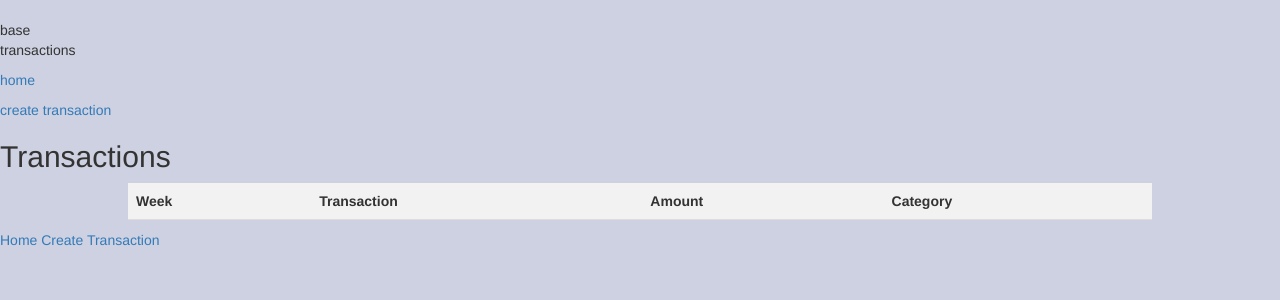
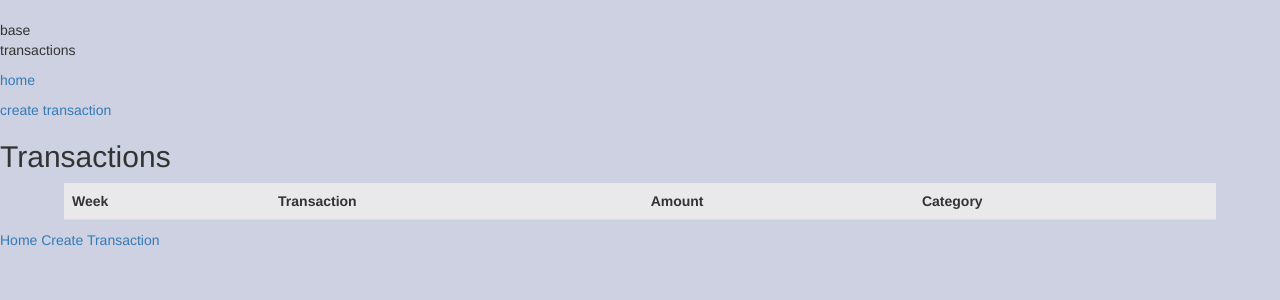
Before and after one commit to katelync12/budgetRoyale, a Django app: page /transactions/ in a window 1280 px wide. Shown: the part 52-352 px from the top of the page. Run offline with Django 4.2, Linux system fonts and the light colour scheme; the visitor is signed in with stand-in values (Sample User, id 1); data comes from the database, SQL or seed files in the repository; data that the repository does not hold is empty; some libraries are stand-ins or nearby versions.

Commit message:
Created alternating colors for table with first row darker

```diff
--- a/static/css/styles.css
+++ b/static/css/styles.css
@@ -207,7 +207,7 @@ a.nav-headers.active {
 
 .styled-table {
   border-collapse: collapse;
-  width: 80%;
+  width: 90%;
   margin: auto;
 }
 
@@ -218,9 +218,16 @@ a.nav-headers.active {
   border-bottom: 1px solid #ddd;
 }
 
-.styled-table th {
-  background-color: #f2f2f2;
+/* Create alternate row colors */
+.styled-table tr:nth-child(even) {
+  background-color: #fff;
+}
+.styled-table tr:nth-child(odd) {
+  background-color: #f8f8f8;
 }
 
-
+.table-container .styled-table tr:first-child {
+  background-color: #e9e8ea;
+  font-weight: 800;
+}
 /* End transactions table styling */
```
